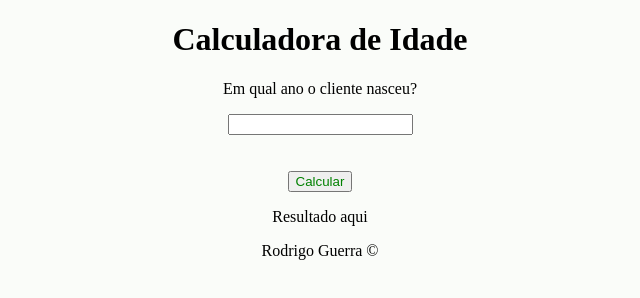
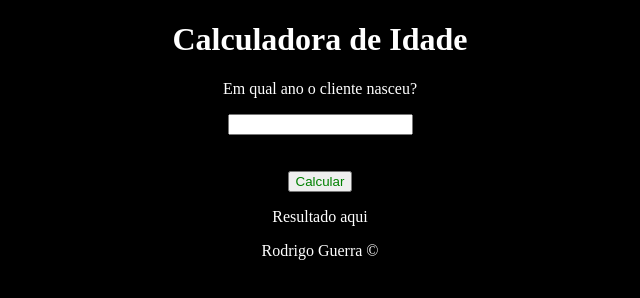
Before and after one commit to orodrigoguerra/calculadora-de-idade, a plain HTML site: page index.html in a window 1280 px wide. Shown: the whole page, without its empty margins (320-960 px from the left). Drawn offline with Linux system fonts and the light colour scheme.

Commit message:
Atualizações de cores

```diff
--- a/styles.css
+++ b/styles.css
@@ -1,12 +1,13 @@
 body {
-    text-align: center; /*centralizar textos*/
-    background-color: rgb(250, 252, 249); /*para trocar a cor do fundo*/
- margin: 0; /*para retirar toda a margem ou uma porcentagem expecifica*/
- padding: 0; /*para retirar toda a margem ou uma porcentagem expecifica*/
+color: white; /*para alterar a cor das letras*/
+text-align: center; /*centralizar textos*/
+background-color:black; (250, 252, 249); /*para trocar a cor do fundo*/
+margin: 0; /*para retirar toda a margem ou uma porcentagem expecifica*/
+padding: 0; /*para retirar toda a margem ou uma porcentagem expecifica*/
 
 }
 
 button {
-    color: green; /*para trocar a cor do texto*/
+color: green; /*para trocar a cor do texto*/
 
 }
```
